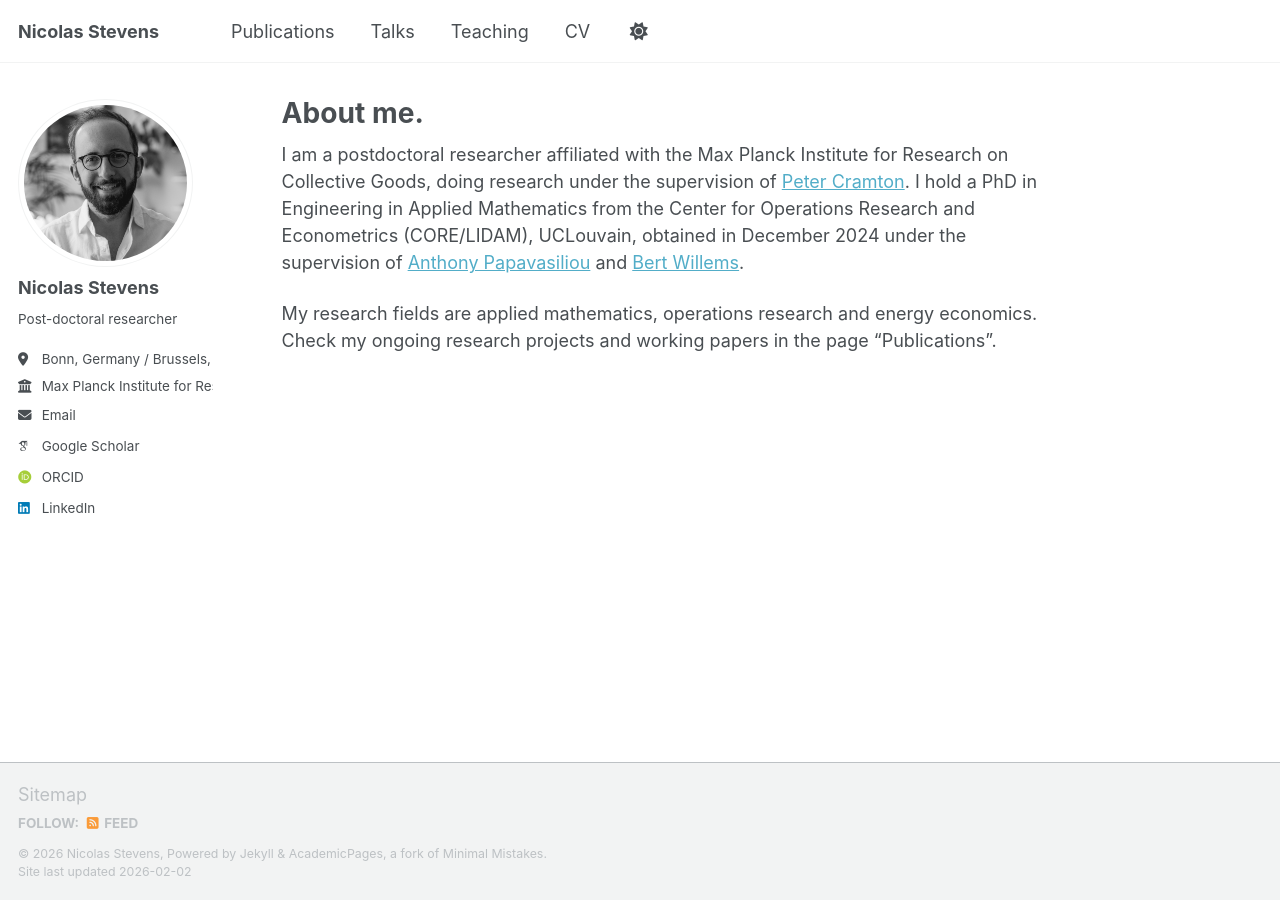
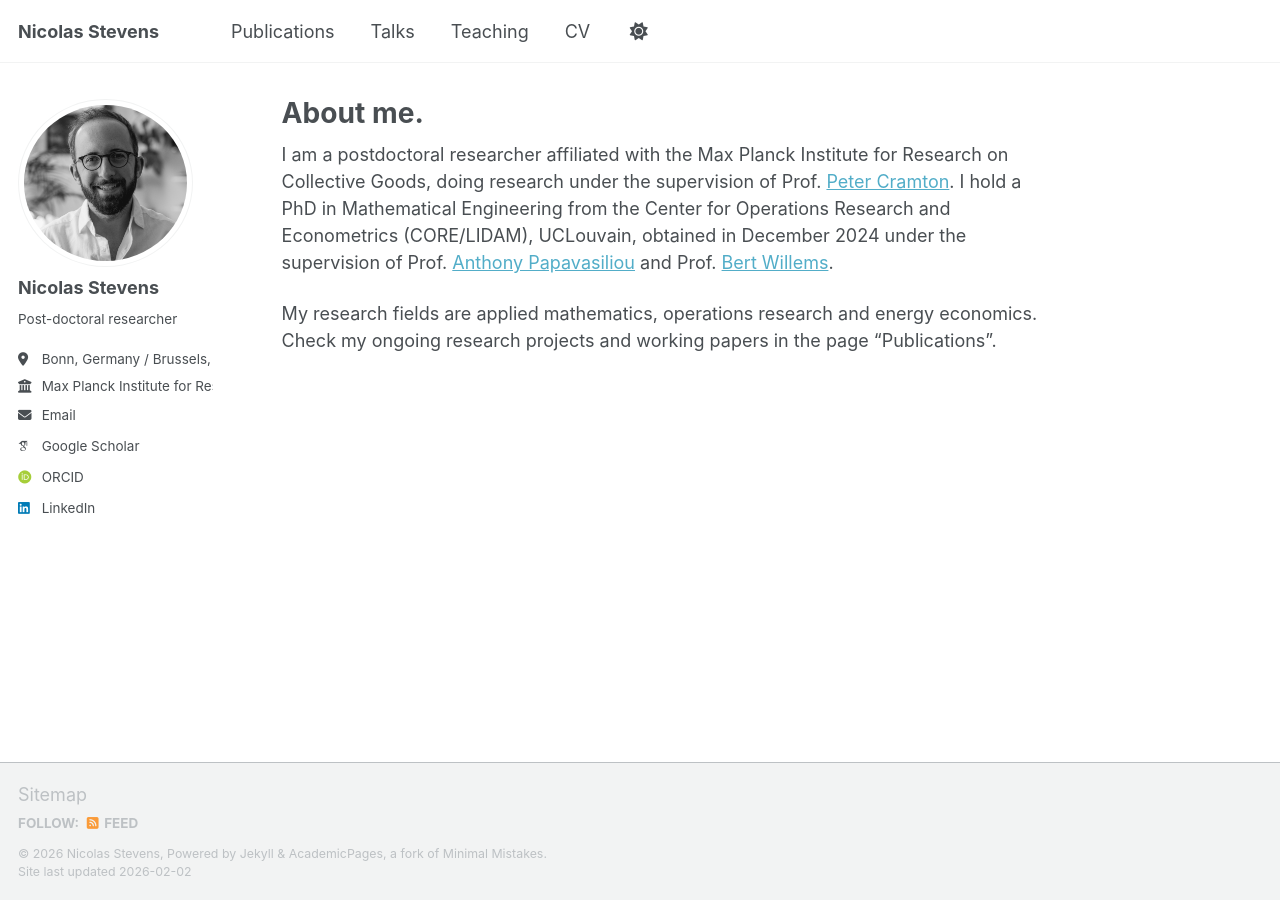
Before and after one commit to NicolasStevens/NicolasStevens.github.io, a Jekyll site: the page built from _pages/about.md, in a window 1280 px wide. Built offline with Jekyll 4.4.1, drawn with Linux system fonts in a browser that asks for light colours; some web fonts are replaced; a script that is not in the unit is left out.

Commit message:
Update about.md

```diff
--- a/_pages/about.md
+++ b/_pages/about.md
@@ -7,7 +7,7 @@ redirect_from:
   - /about.html
 ---
 
-I am a postdoctoral researcher affiliated with the Max Planck Institute for Research on Collective Goods, doing research under the supervision of [Peter Cramton](https://cramton.umd.edu/).
-I hold a PhD in Engineering in Applied Mathematics from the Center for Operations Research and Econometrics (CORE/LIDAM), UCLouvain, obtained in December 2024 under the supervision of [Anthony Papavasiliou](https://ap-rg.eu/) and [Bert Willems](https://www.bertwillems.com/).
+I am a postdoctoral researcher affiliated with the Max Planck Institute for Research on Collective Goods, doing research under the supervision of Prof. [Peter Cramton](https://cramton.umd.edu/).
+I hold a PhD in Mathematical Engineering from the Center for Operations Research and Econometrics (CORE/LIDAM), UCLouvain, obtained in December 2024 under the supervision of Prof. [Anthony Papavasiliou](https://ap-rg.eu/) and Prof. [Bert Willems](https://www.bertwillems.com/).
 
 My research fields are applied mathematics, operations research and energy economics. Check my ongoing research projects and working papers in the page "Publications".
```
